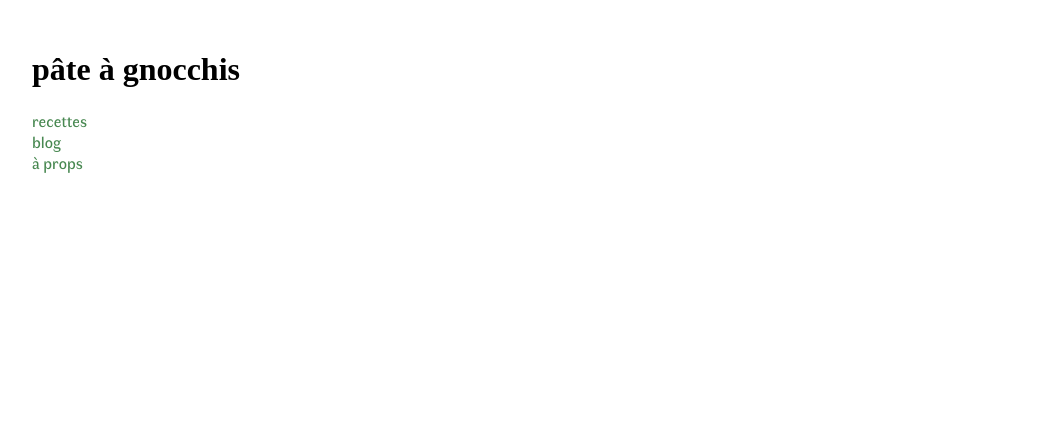
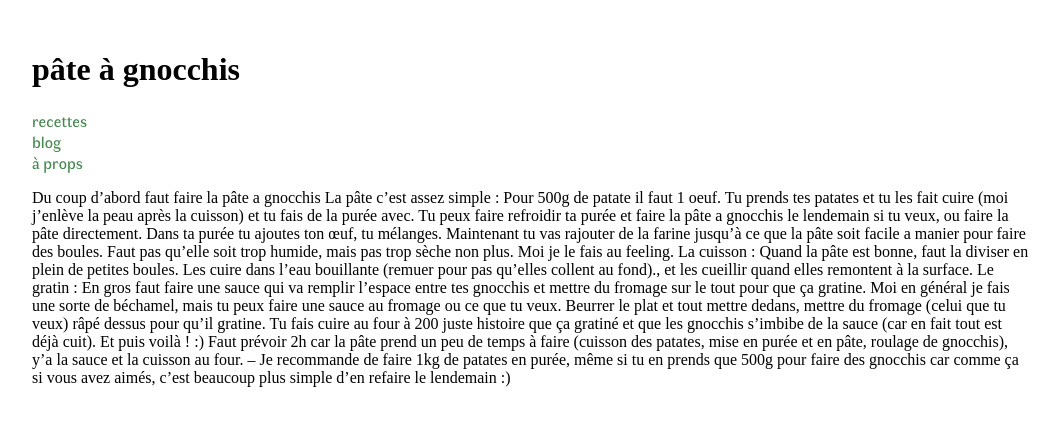
Before and after one commit to darkbeanbbq/recettes, a Jekyll site: the page built from _collections/_pates/pate-gnocchi.md, in a window 1280 px wide. Shown: the top 426 px of the page, without its empty margins (108-1167 px from the left). Built offline with Jekyll 4.4.1, drawn with Linux system fonts in a browser that asks for light colours.

Commit message:
ajout recette gnocchis

```diff
--- a/_collections/_pates/pate-gnocchi.md
+++ b/_collections/_pates/pate-gnocchi.md
@@ -1,3 +1,21 @@
 ---
 title: pâte à gnocchis
 ---
+
+Du coup d'abord faut faire la pâte a gnocchis
+La pâte c'est assez simple :
+Pour 500g de patate il faut 1 oeuf.
+Tu prends tes patates et tu les fait cuire (moi j'enlève la peau après la cuisson) et tu fais de la purée avec.
+Tu peux faire refroidir ta purée et faire la pâte a gnocchis le lendemain si tu veux, ou faire la pâte directement.
+Dans ta purée tu ajoutes ton œuf, tu mélanges.
+Maintenant tu vas rajouter de la farine jusqu'à ce que la pâte soit facile a manier pour faire des boules. Faut pas qu'elle soit trop humide, mais pas trop sèche non plus. Moi je le fais au feeling.
+La cuisson :
+Quand la pâte est bonne, faut la diviser en plein de petites boules.
+Les cuire dans l'eau bouillante (remuer pour pas qu'elles collent au fond)., et les cueillir quand elles remontent à la surface.
+Le gratin :
+En gros faut faire une sauce qui va remplir l'espace entre tes gnocchis et mettre du fromage sur le tout pour que ça gratine.
+Moi en général je fais une sorte de béchamel, mais tu peux faire une sauce au fromage ou ce que tu veux.
+Beurrer le plat et tout mettre dedans, mettre du fromage (celui que tu veux) râpé dessus pour qu'il gratine.
+Tu fais cuire au four à 200 juste histoire que ça gratiné et que les gnocchis s'imbibe de la sauce (car en fait tout est déjà cuit). Et puis voilà ! :)
+Faut prévoir 2h car la pâte prend un peu de temps à faire (cuisson des patates, mise en purée et en pâte, roulage de gnocchis), y'a la sauce et la cuisson au four.
+-- Je recommande de faire 1kg de patates en purée, même si tu en prends que 500g pour faire des gnocchis car comme ça si vous avez aimés, c'est beaucoup plus simple d'en refaire le lendemain :)
```
